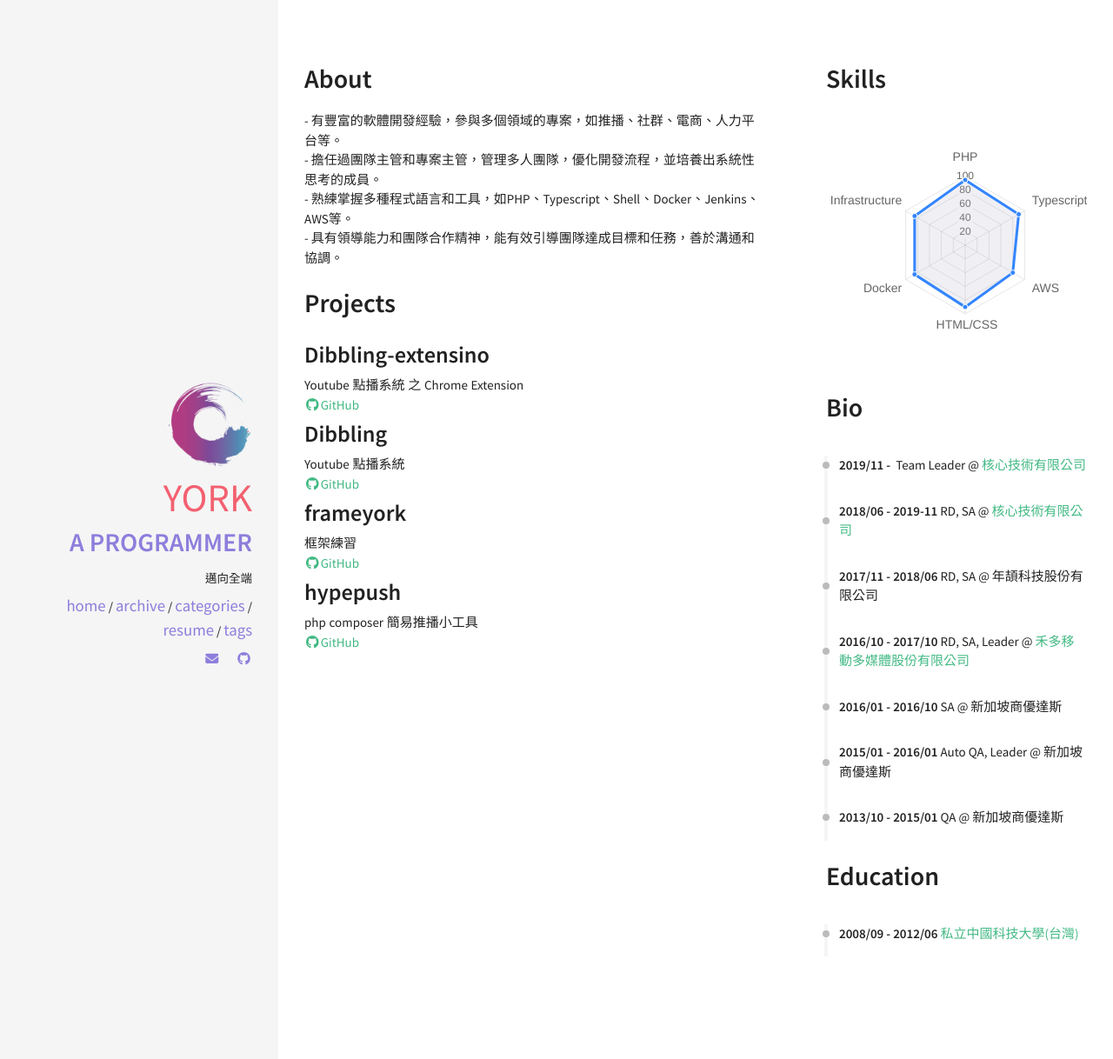
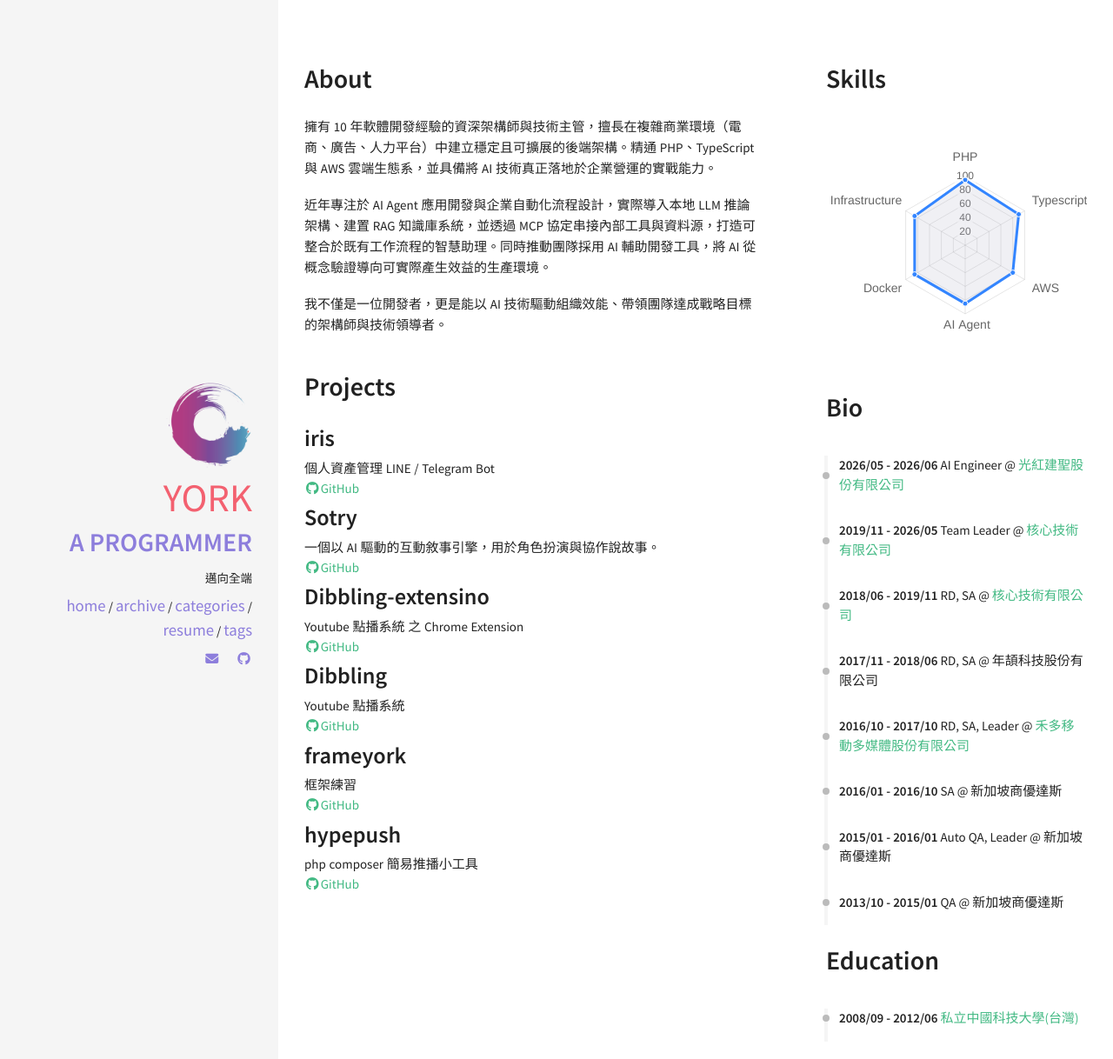
Before and after one commit to linyork/linyork.github.io, a Jekyll site: the page built from resume.html, in a window 1280 px wide. Shown: the top 1218 px of the page at 87% size. Built offline with Jekyll 4.4.1, drawn with Linux system fonts in a browser that asks for light colours; nearby versions of some CDN libraries.

Commit message:
更新履歷內容
- About 改寫為 AI Agent / 架構師定位的三段敘述
- 新增光紅建聖 AI Engineer 經歷，核心技術一段收尾至 2026/05
- 統一日期分隔符為 /
- 新增 iris、Sotry 專案
- 技能 HTML/CSS 換成 AI Agent

Co-Authored-By: Claude Opus 5 <noreply@anthropic.com>

```diff
--- a/_data/index/careers.yml
+++ b/_data/index/careers.yml
@@ -1,13 +1,18 @@
 # careers section data
 # if you don't have language feature(language.yml is empty), ignore "i18n" items
+- name: 光紅建聖股份有限公司
+  link: https://www.ezconn.com/tw
+  date: 2026/05 - 2026/06
+  job:  AI Engineer
+
 - name: 核心技術有限公司
   link: https://core-tech.tw/
-  date: 2019/11 - <i class="fa fa-clock-o" aria-hidden="true" title="Until Now"></i>
+  date: 2019/11 - 2026/05
   job:  Team Leader
 
 - name: 核心技術有限公司
   link: https://core-tech.tw/
-  date: 2018/06 - 2019-11
+  date: 2018/06 - 2019/11
   job: RD, SA
 
 - name: 年頡科技股份有限公司
--- a/_data/index/projects.yml
+++ b/_data/index/projects.yml
@@ -1,3 +1,13 @@
+- name: iris
+  descr: "個人資產管理 LINE / Telegram Bot"
+  image: pong.png
+  github: https://github.com/linyork/iris
+
+- name: Sotry
+  descr: "一個以 AI 驅動的互動敘事引擎，用於角色扮演與協作說故事。"
+  image: pong.png
+  github: https://github.com/linyork/sotry
+
 - name: Dibbling-extensino
   descr: "Youtube 點播系統 之 Chrome Extension "
   image: pong.png
--- a/_data/index/skills.yml
+++ b/_data/index/skills.yml
@@ -2,5 +2,5 @@
 
 label: Ability
 id : cs
-aspects: PHP, Typescript, AWS, HTML/CSS, Docker, Infrastructure
-percentage: 95, 90, 80, 90, 85, 85
+aspects: PHP, Typescript, AWS, AI Agent, Docker, Infrastructure
+percentage: 95, 90, 80, 85, 85, 85
--- a/_includes/sections/about.html
+++ b/_includes/sections/about.html
@@ -1,11 +1,9 @@
 <h1><span data-i18n="skills.my_skills">About</span></h1>
 
 <div>
-    - 有豐富的軟體開發經驗，參與多個領域的專案，如推播、社群、電商、人力平台等。
-    <br>
-    - 擔任過團隊主管和專案主管，管理多人團隊，優化開發流程，並培養出系統性思考的成員。
-    <br>
-    - 熟練掌握多種程式語言和工具，如PHP、Typescript、Shell、Docker、Jenkins、AWS等。
-    <br>
-    - 具有領導能力和團隊合作精神，能有效引導團隊達成目標和任務，善於溝通和協調。
+    <p>擁有 10 年軟體開發經驗的資深架構師與技術主管，擅長在複雜商業環境（電商、廣告、人力平台）中建立穩定且可擴展的後端架構。精通 PHP、TypeScript 與 AWS 雲端生態系，並具備將 AI 技術真正落地於企業營運的實戰能力。</p>
+
+    <p>近年專注於 AI Agent 應用開發與企業自動化流程設計，實際導入本地 LLM 推論架構、建置 RAG 知識庫系統，並透過 MCP 協定串接內部工具與資料源，打造可整合於既有工作流程的智慧助理。同時推動團隊採用 AI 輔助開發工具，將 AI 從概念驗證導向可實際產生效益的生產環境。</p>
+
+    <p>我不僅是一位開發者，更是能以 AI 技術驅動組織效能、帶領團隊達成戰略目標的架構師與技術領導者。</p>
 </div>
```
